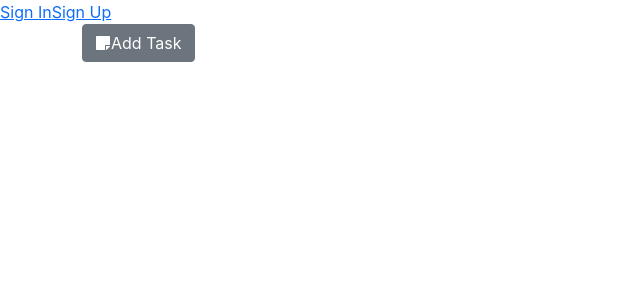
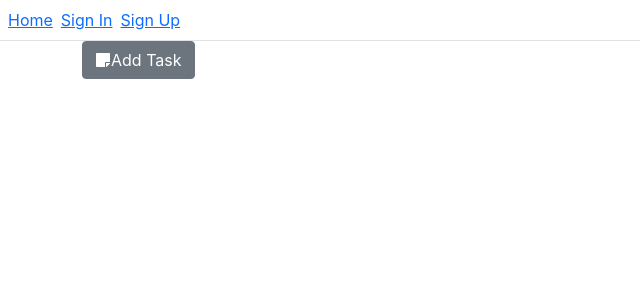
Before and after one commit to gBoole01/supp, a React (Vite) app in the folder frontend/: page / in a window 1280 px wide. Shown: the top 300 px of the page, without its empty margins (0-640 px from the left). Built offline with nearby package versions, Linux system fonts and the light colour scheme.

Commit message:
feat(frontend): add Home link in nav

```diff
--- a/frontend/src/components/Header.tsx
+++ b/frontend/src/components/Header.tsx
@@ -1,6 +1,7 @@
 const Header = () => (
-  <header>
-    <nav>
+  <header className="p-2 border-bottom">
+    <nav className="d-flex gap-2">
+      <a href="/">Home</a>
       <a href="/signin">Sign In</a>
       <a href="/signup">Sign Up</a>
     </nav>
```
